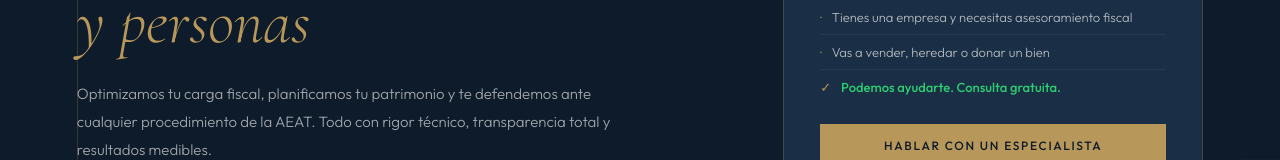
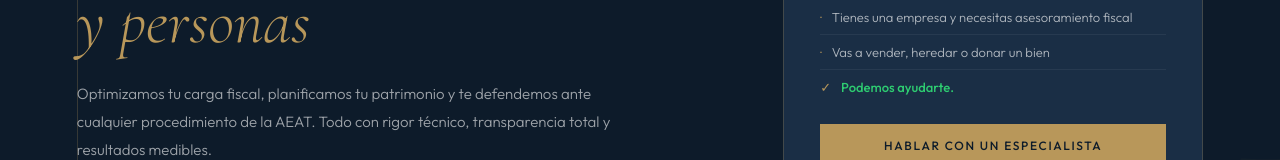
Before and after one commit to Ivanrm01/IRM-Abogados, a Next.js app: page /fiscal in a window 1280 px wide. Shown: the part 359-519 px from the top of the page. Built offline with nearby package versions, Linux system fonts and the light colour scheme; no server answers.

Commit message:
Actualizar page.jsx

```diff
--- a/app/fiscal/page.jsx
+++ b/app/fiscal/page.jsx
@@ -62,7 +62,7 @@ export default function FiscalPage() {
               <li>Tu declaración de la Renta es compleja</li>
               <li>Tienes una empresa y necesitas asesoramiento fiscal</li>
               <li>Vas a vender, heredar o donar un bien</li>
-              <li className={styles.urgencyOk}>Podemos ayudarte. Consulta gratuita.</li>
+              <li className={styles.urgencyOk}>Podemos ayudarte.</li>
             </ul>
             <Link href="/contacto" className={styles.urgencyCta}>Hablar con un especialista</Link>
           </div>
```
